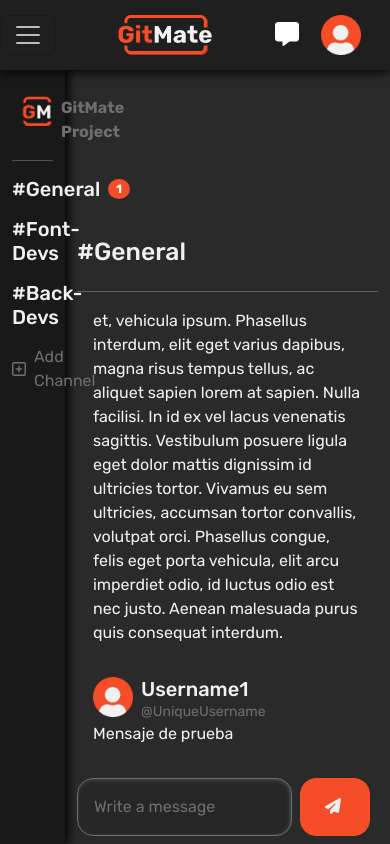
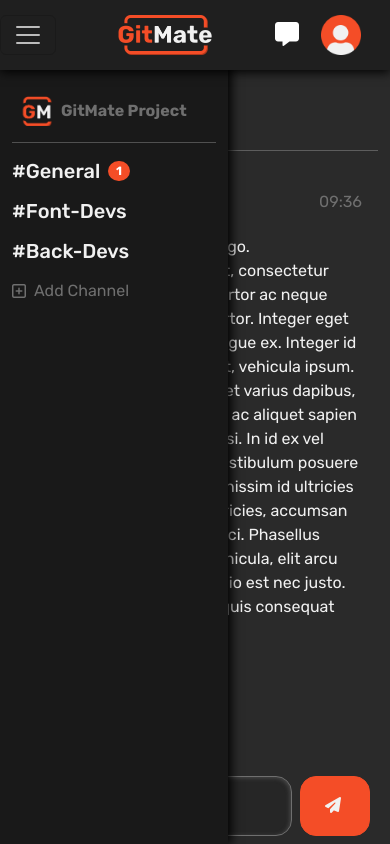
Before and after one commit to Capaseztel/GitMate-Bootstrap, an Angular app: page /server in a window 390 px wide. Built offline with nearby package versions, Linux system fonts and the light colour scheme.

Commit message:
Responsive !!!!

```diff
--- a/src/app/login/login.component.html
+++ b/src/app/login/login.component.html
@@ -1,15 +1,11 @@
 <div class="mt-5 container-sm d-flex flex-column align-items-center">
-  <i class="fa-brands fa-java position-relative"
-     style="top: 20px; left: -350px; transform: rotate(17deg); font-size: 100px; margin-bottom: -100px"></i>
-  <i class="fa-brands fa-square-js position-relative"
-     style="top: 20px; left: 350px; transform: rotate(-27deg); font-size: 100px; margin-bottom: -100px"></i>
-  <i class="fa-brands fa-gitlab position-relative text-git"
-     style="top: 300px; left: -450px; transform: rotate(-26deg); font-size: 100px; margin-bottom: -100px"></i>
-  <i class="fa-brands fa-angular position-relative"
-     style="top: 300px; left: 450px; transform: rotate(15deg); font-size: 100px;"></i>
+  <i class="fa-brands fa-java position-relative d-none d-xl-block" style="top: 20px; left: -350px; transform: rotate(17deg); font-size: 100px; margin-bottom: -100px"></i>
+  <i class="fa-brands fa-square-js position-relative d-none d-xl-block" style="top: 20px; left: 350px; transform: rotate(-27deg); font-size: 100px; margin-bottom: -100px"></i>
+  <i class="fa-brands fa-gitlab position-relative text-git d-none d-xl-block" style="top: 300px; left: -450px; transform: rotate(-26deg); font-size: 100px; margin-bottom: -100px"></i>
+  <i class="fa-brands fa-angular position-relative d-none d-xl-block" style="top: 300px; left: 450px; transform: rotate(15deg); font-size: 100px;"></i>
   <img src="img/LogoGitMate.png" height="200px">
   <h1 class="mt-5">"Developer's Social Network"</h1>
-  <form class="row justify-content-between mt-5 w-50" action="main">
+  <form class="row justify-content-between mt-5 col col-12 col-md-8 mx-auto col-lg-6" action="main">
     <div class="w-50 p-2">
       <input type="text" class="form-control" placeholder="Username">
     </div>
--- a/src/app/servidor/servidor.component.html
+++ b/src/app/servidor/servidor.component.html
@@ -1,6 +1,7 @@
-<app-nav-bar></app-nav-bar>
-<main class="row m-auto">
-  <section class="pt-5 bg-negro-oscuro col-2 vh-100 flex-shrink-0" style="box-shadow: 3px 0 10px black">
+<app-nav-bar (onToggle)="Toggle()"></app-nav-bar>
+<main class="row m-auto" (window:resize)="update()">
+  @if (AsideToggle &&  PageWidth < 770) {
+  <section class="pt-5 bg-negro-oscuro col-7 z-1 vh-100 flex-shrink-0 position-absolute" style="box-shadow: 3px 0 10px black">
     <section class="mt-5 d-flex">
       <img src="./img/LogoGM.png" class="mx-2" height="30">
       <p class="fs-6 text-lead fw-bold my-auto">GitMate Project</p>
@@ -17,12 +18,31 @@
       <p class="m-0">Add Channel</p>
     </section>
   </section>
-  <section class="pt-5 col-10 vh-100 d-flex flex-column">
-    <h2 class="mt-auto">
+  } @else {
+    <section class="pt-5 bg-negro-oscuro col-2 vh-100 flex-shrink-0 d-none d-lg-block" style="box-shadow: 3px 0 10px black">
+      <section class="mt-5 d-flex">
+        <img src="./img/LogoGM.png" class="mx-2" height="30">
+        <p class="fs-6 text-lead fw-bold my-auto">GitMate Project</p>
+      </section>
+      <hr>
+      <section class="d-flex mb-3" role="button">
+        <h5 class="m-0 me-2">#General</h5>
+        <span class="badge bg-git rounded-circle h-25 my-auto">1</span>
+      </section>
+      <h5 class="mb-3" role="button">#Font-Devs</h5>
+      <h5 class="mb-3" role="button">#Back-Devs</h5>
+      <section class="text-lead d-flex" role="button">
+        <i class="fa-regular fa-square-plus my-auto me-2"></i>
+        <p class="m-0">Add Channel</p>
+      </section>
+    </section>
+  }
+  <section class="pt-5 col-10 vh-100 d-flex flex-column flex-grow-1">
+    <h2 class="mt-5">
       #General
     </h2>
     <hr>
-    <section id="messages" class="p-3 d-flex flex-column-reverse" style="max-height: 470px; overflow: scroll; overflow-x: hidden">
+    <section id="messages" class="p-3 d-flex flex-column-reverse flex-grow-1 h-100" style="overflow: scroll; overflow-x: hidden">
       <article>
         <section class="d-flex flex-row flex-wrap">
           <img src="./img/UserPFP.png" class="me-2" height="40px">
@@ -68,7 +88,7 @@
         <p>Mensaje de prueba muy largo. <br> Lorem ipsum dolor sit amet, consectetur adipiscing elit. Proin nec tortor ac neque vehicula pretium et non tortor. Integer eget diam ex. Donec sit amet augue ex. Integer id sem semper, laoreet erat et, vehicula ipsum. Phasellus interdum, elit eget varius dapibus, magna risus tempus tellus, ac aliquet sapien lorem at sapien. Nulla facilisi. In id ex vel lacus venenatis sagittis. Vestibulum posuere ligula eget dolor mattis dignissim id ultricies tortor. Vivamus eu sem ultricies, accumsan tortor convallis, volutpat orci. Phasellus congue, felis eget porta vehicula, elit arcu imperdiet odio, id luctus odio est nec justo. Aenean malesuada purus quis consequat interdum.</p>
       </article>
     </section>
-    <form class="bg-transparent w-100 rounded-4 overflow-hidden d-flex mb-2">
+    <form class="bg-transparent w-100 rounded-4 overflow-hidden d-flex mb-2" style="min-height: 60px">
       <textarea class="bg-negro-claro rounded-4 p-3 text-blanco form-control input-resizable"
                 placeholder="Write a message" required></textarea>
       <button class="btn btn-git rounded-4 mx-2 px-4"><i class="fa-solid fa-paper-plane me-1 text-blanco"></i></button>
--- a/src/app/servidor/servidor.component.ts
+++ b/src/app/servidor/servidor.component.ts
@@ -10,5 +10,14 @@
   styleUrl: './servidor.component.css'
 })
 export class ServidorComponent {
+  AsideToggle = true;
+  PageWidth = document.body.offsetWidth;
 
+  Toggle() {
+    this.AsideToggle = !this.AsideToggle;
+  }
+
+  update() {
+    this.PageWidth = document.body.offsetWidth;
+  }
 }
--- a/src/app/welcome-page/welcome-page.component.html
+++ b/src/app/welcome-page/welcome-page.component.html
@@ -1,8 +1,8 @@
 <div class="mt-5 container-sm d-flex flex-column align-items-center">
-  <i class="fa-brands fa-java position-relative d-none d-lg-block" style="top: 20px; left: -350px; transform: rotate(17deg); font-size: 100px; margin-bottom: -100px"></i>
-  <i class="fa-brands fa-square-js position-relative d-none d-lg-block" style="top: 20px; left: 350px; transform: rotate(-27deg); font-size: 100px; margin-bottom: -100px"></i>
-  <i class="fa-brands fa-gitlab position-relative text-git d-none d-lg-block" style="top: 300px; left: -450px; transform: rotate(-26deg); font-size: 100px; margin-bottom: -100px"></i>
-  <i class="fa-brands fa-angular position-relative d-none d-lg-block" style="top: 300px; left: 450px; transform: rotate(15deg); font-size: 100px;"></i>
+  <i class="fa-brands fa-java position-relative d-none d-xl-block" style="top: 20px; left: -350px; transform: rotate(17deg); font-size: 100px; margin-bottom: -100px"></i>
+  <i class="fa-brands fa-square-js position-relative d-none d-xl-block" style="top: 20px; left: 350px; transform: rotate(-27deg); font-size: 100px; margin-bottom: -100px"></i>
+  <i class="fa-brands fa-gitlab position-relative text-git d-none d-xl-block" style="top: 300px; left: -450px; transform: rotate(-26deg); font-size: 100px; margin-bottom: -100px"></i>
+  <i class="fa-brands fa-angular position-relative d-none d-xl-block" style="top: 300px; left: 450px; transform: rotate(15deg); font-size: 100px;"></i>
   <img src="img/LogoGitMate.png" height="200px">
   <h1 class="mt-5">"Developer's Social Network"</h1>
   <a href="login" class="mt-5 btn btn-git big-btn">Join Now</a>
```
